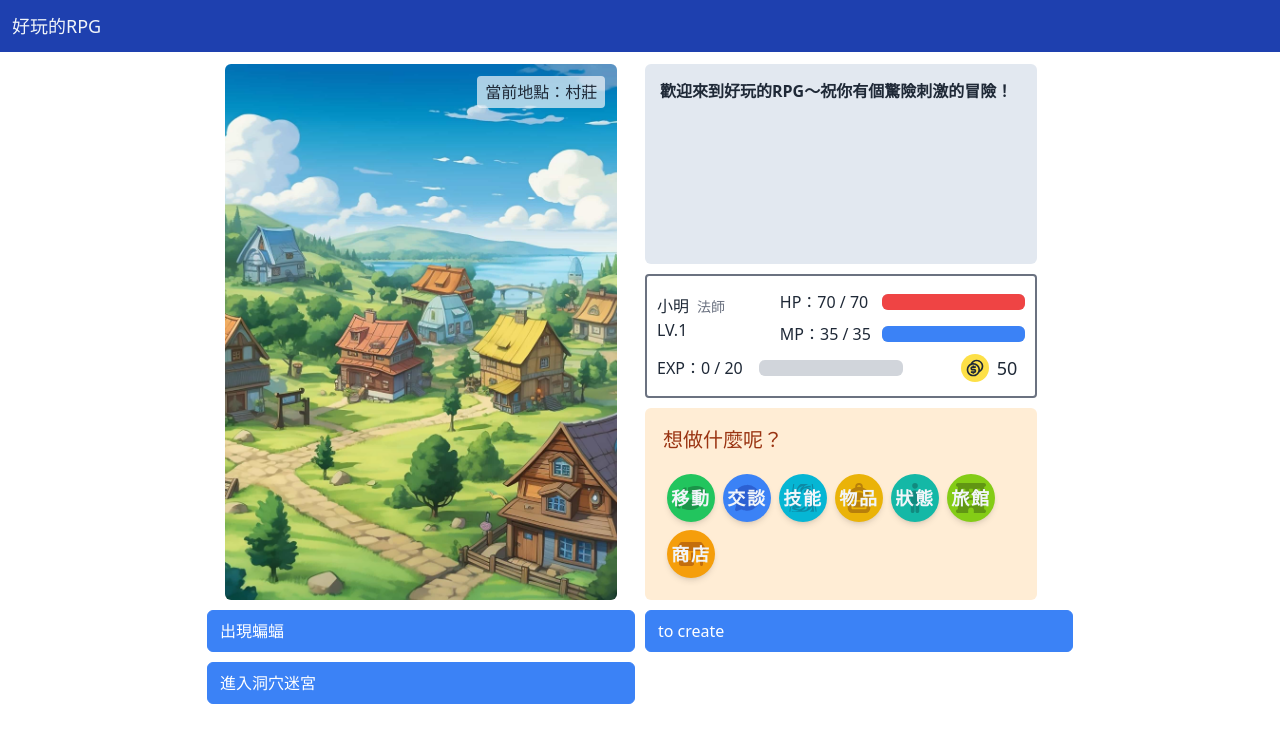
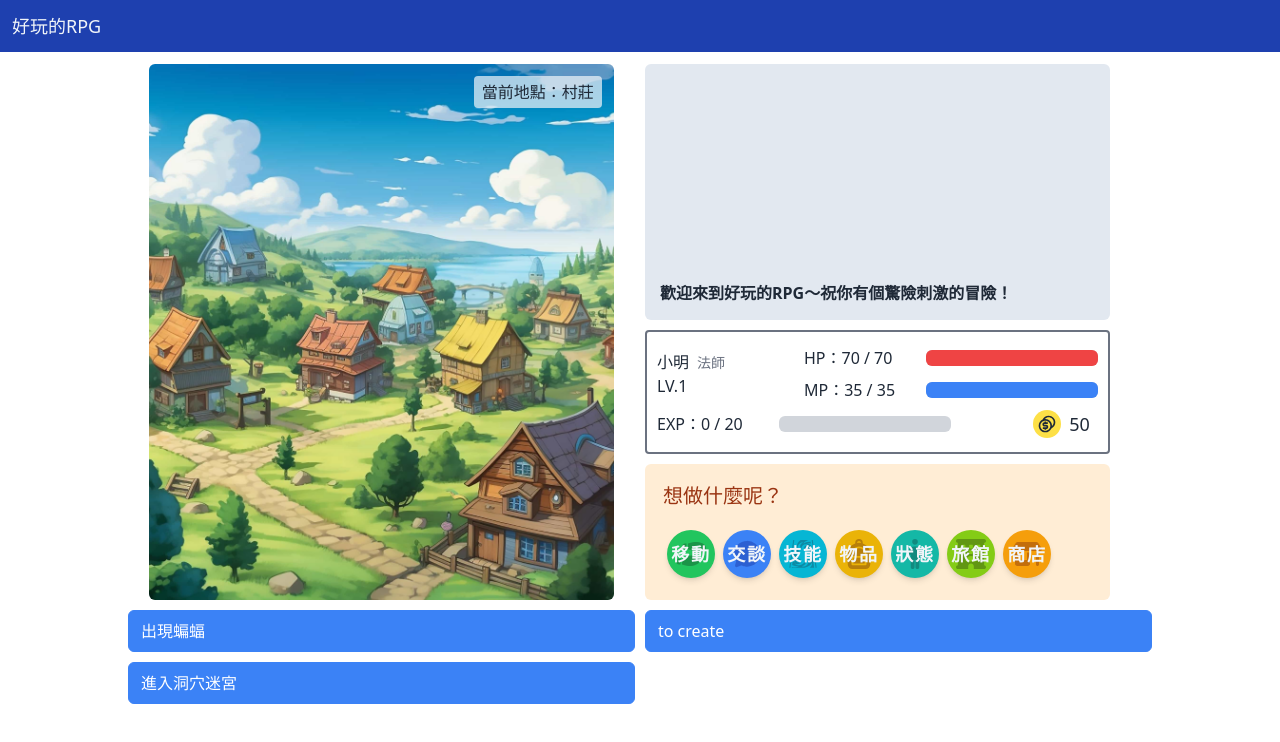
Before and after one commit to Melon-Lo/rpg, a React (Create React App) app: page / in a window 1280 px wide. Shown: the top 742 px of the page. Built offline with nearby package versions, Linux system fonts and the light colour scheme.

Commit message:
feat/ update MessageSection and add some styles

```diff
--- a/src/components/ItemsList.jsx
+++ b/src/components/ItemsList.jsx
@@ -77,7 +77,7 @@ export default function ItemsList({ setCurrentStep }) {
 
   return (
     <div className="w-full flex flex-wrap bg-slate-50/75 p-3">
-      {renderedItems}
+      {renderedItems.length > 0 ? renderedItems : '目前沒有任何物品'}
     </div>
   );
 };
--- a/src/components/MessageSection.jsx
+++ b/src/components/MessageSection.jsx
@@ -1,10 +1,17 @@
 import { useSelector } from "react-redux";
 import { nanoid } from "nanoid";
+import { useEffect } from "react";
 
 export default function MessageSection() {
-  // 最多顯示 10 筆資料
-  const MAX_DISPLAY_MESSAGES = 10;
+  // 最多顯示 20 筆資料
+  const MAX_DISPLAY_MESSAGES = 20;
   const { messages } = useSelector(state => state.messages);
+
+  // 每當出現新訊息時，會自動滾到最下面（最新）的訊息
+  useEffect(() => {
+    const messages = document.getElementById('messages');
+    messages.scrollTop = messages.scrollHeight;
+  }, [messages])
 
   const MessageItem = ({ type, content }) => {
     let textColor;
@@ -23,21 +30,22 @@ export default function MessageSection() {
     }
 
     return (
-      <p className={`text-${textColor}-800 first:font-bold`}>{content}</p>
+      <p className={`text-${textColor}-800 last:font-bold`}>{content}</p>
     );
   }
 
-  // 反過來遍歷，最新的會在最上面
   const renderedMessages = messages
     .slice(-MAX_DISPLAY_MESSAGES) // 擷取特定數量的訊息
-    .reverse() // 反過來遍歷
     .map(message => {
       return <MessageItem key={nanoid()} type={message.type} content={message.content} />;
   });
 
   return (
-    <div id="message-section" className="w-11/12 h-16 bg-slate-200 rounded-md overflow-y-scroll my-1 px-2 py-1">
-      {renderedMessages}
+    // 包兩層，flex 才不會跟 overflow 互相影響
+    <div id="message-section" className="w-11/12 h-16 bg-slate-200 rounded-md my-1 px-2 py-1 flex flex-col justify-end">
+      <div id="messages" className="overflow-y-scroll">
+        {renderedMessages}
+      </div>
     </div>
   );
 };
--- a/src/components/SkillsList.jsx
+++ b/src/components/SkillsList.jsx
@@ -119,7 +119,7 @@ export default function SkillsList({ setCurrentStep }) {
 
   return (
     <div className="w-full flex flex-wrap bg-slate-50/75 p-3">
-      {renderedSkills}
+      {renderedSkills.length > 0 ? renderedSkills : '目前沒有任何技能'}
     </div>
   );
 };
--- a/src/pages/MainPage.jsx
+++ b/src/pages/MainPage.jsx
@@ -313,7 +313,7 @@ export default function MainPage() {
   }, [dispatch, selfEXP, selfEXPtoNextLevel, selfStats, selfClassTitle, selfLevel, selfATK, selfDEF, selfMATK, selfMDEF, selfSPD, selfMaxHP, selfMaxMP])
 
   return (
-    <div id="main-page" className="flex flex-col items-center">
+    <div id="main-page" className="flex flex-col items-center w-full">
       <ScreenSection />
       <MessageSection />
       <StatusSection />
```
